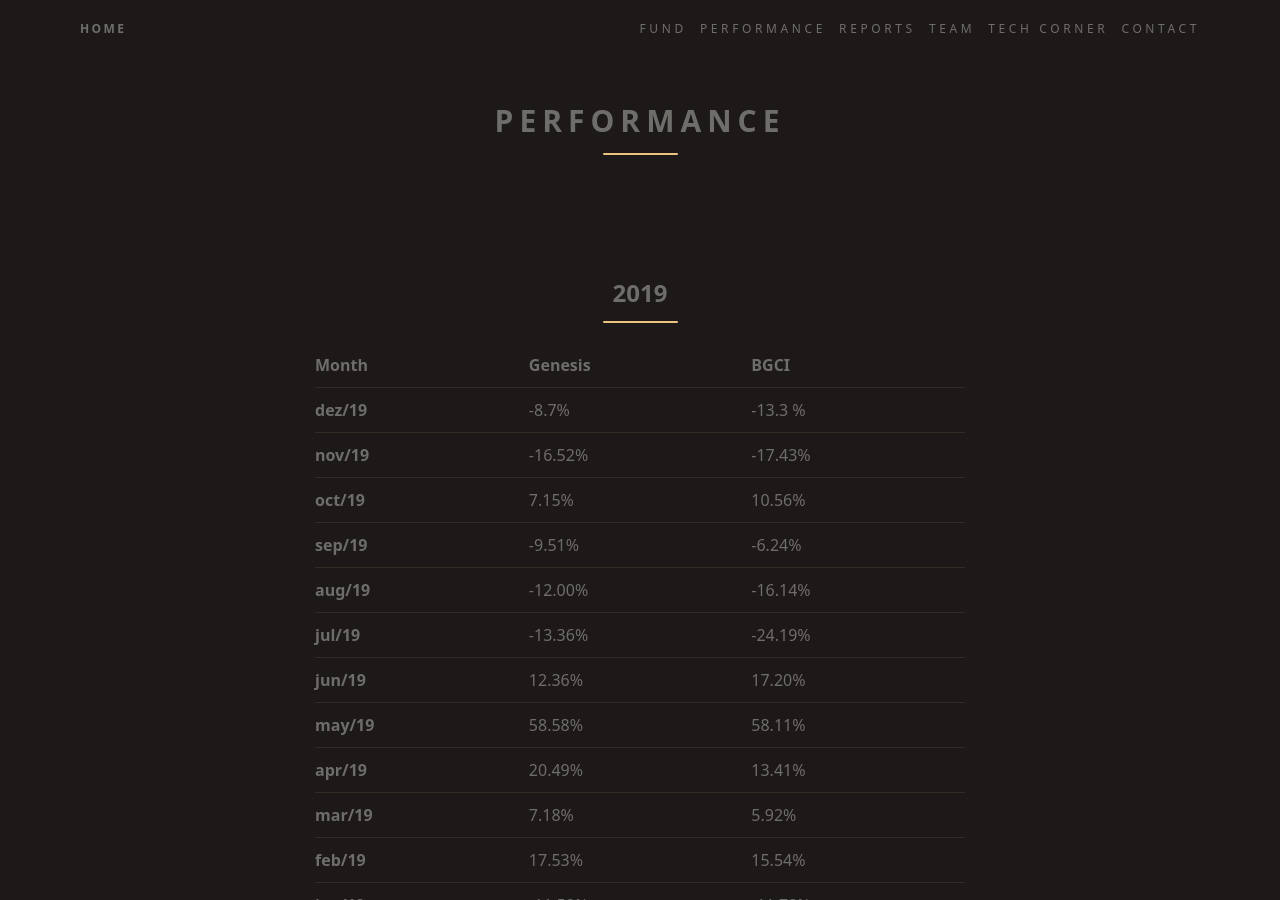
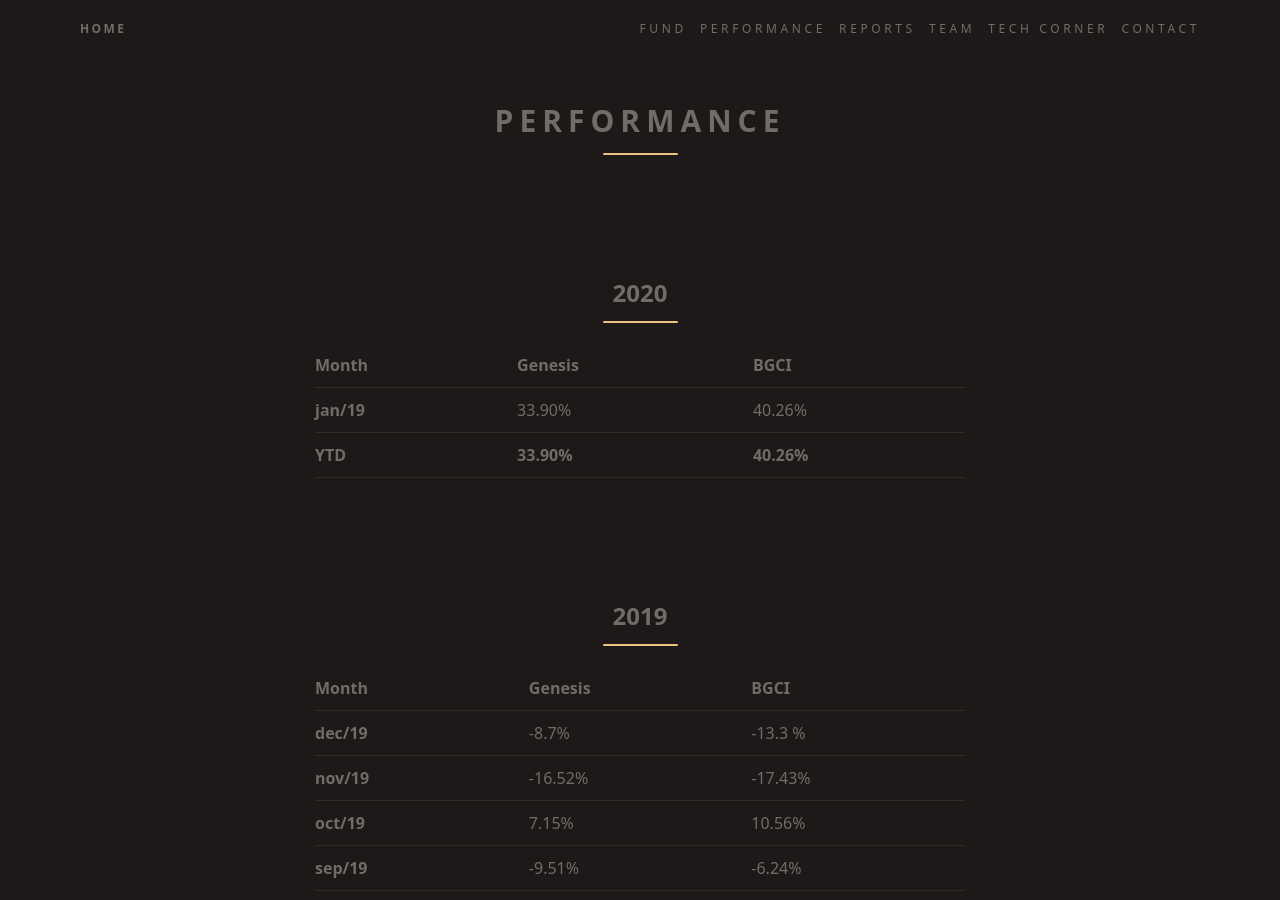
Before and after one commit to ateliedetemas/blpcrypto, a Jekyll site: the page built from _pages/en/performance.md, in a window 1280 px wide and 900 px high. Built offline with Jekyll 4.4.1, drawn with Linux system fonts in a browser that asks for light colours.

Commit message:
Update performance.md

```diff
--- a/_pages/en/performance.md
+++ b/_pages/en/performance.md
@@ -4,12 +4,18 @@ layout: "page"
 title: Performance
 permalink: "/en/performance/"
 ---
+## 2020
+
+| Month  | Genesis | BGCI    |
+|--------|---------|---------|
+| **jan/19** | 33.90% | 40.26% |
+| **YTD**    | **33.90%** | **40.26%** |
 
 ## 2019
 
 | Month  | Genesis | BGCI    |
 |--------|---------|---------|
-| **dez/19** | -8.7% | -13.3  %  |
+| **dec/19** | -8.7% | -13.3  %  |
 | **nov/19** | -16.52% | -17.43%  |
 | **oct/19** | 7.15% | 10.56%  |
 | **sep/19** | -9.51% | -6.24%  |
```
